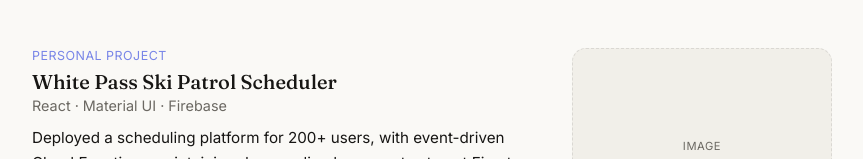
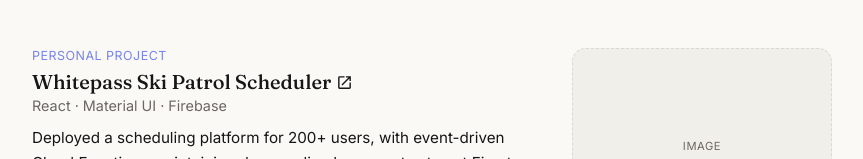
Before and after one commit to brtboi/brtboi.github.io, a React (Vite) app: page / in a window 1280 px wide. Shown: the part 3279-3438 px from the top of the page, without its empty margins (208-1071 px from the left). Built offline with nearby package versions, Linux system fonts and the light colour scheme.

Commit message:
update whitepass and tractor titles

```diff
--- a/src/components/Timeline.tsx
+++ b/src/components/Timeline.tsx
@@ -4,11 +4,11 @@ import Reveal from './Reveal'
 import styles from './Timeline.module.scss'
 
 export type TimelineEntry = {
-  overline: string
-  title: string
+  overline: ReactNode
+  title: ReactNode
   subtitle: ReactNode
   description: ReactNode
-  tags: string[]
+  tags: ReactNode[]
 }
 
 export default function Timeline({
@@ -29,19 +29,19 @@ export default function Timeline({
         <h2>{title}</h2>
       </Reveal>
         {items.map((item, i) => (
-          <li key={item.title}>
+          <li key={i}>
             <Reveal delay={(i % 2) * 60}>
               <div
                 className={clsx(styles.timelineRow, !showImages && styles.timelineRowTextOnly)}
               >
                 <div>
-                  <p className={styles.timelineOverline}>{item.overline}</p>
+                  <div className={styles.timelineOverline}>{item.overline}</div>
                   <h3 className={styles.timelineTitle}>{item.title}</h3>
                   <div className={styles.timelineSubtitle}>{item.subtitle}</div>
                   <div className={styles.timelineDesc}>{item.description}</div>
                   <ul className={styles.timelineTags}>
-                    {item.tags.map((tag) => (
-                      <li key={tag}>{tag}</li>
+                    {item.tags.map((tag, j) => (
+                      <li key={j}>{tag}</li>
                     ))}
                   </ul>
                 </div>
--- a/src/content.tsx
+++ b/src/content.tsx
@@ -108,7 +108,7 @@ export const projects: TimelineEntry[] = [
   },
   {
     overline: 'Personal Project',
-    title: 'White Pass Ski Patrol Scheduler',
+    title: (<ExternalLink href="https://whitepass-patrol-dev.web.app">Whitepass Ski Patrol Scheduler</ExternalLink>),
     subtitle: 'React · Material UI · Firebase',
     description:
       'Deployed a scheduling platform for 200+ users, with event-driven Cloud Functions maintaining denormalized aggregates to cut Firestore reads and cost. Refined the product through user interviews and usability testing.',
@@ -116,7 +116,7 @@ export const projects: TimelineEntry[] = [
   },
   {
     overline: 'Personal Project',
-    title: 'Tractor — Multiplayer Card Game',
+    title: 'Multiplayer Tractor Card Game Platform',
     subtitle: 'React · SCSS · Express.js · Socket.io',
     description:
       'Built a full-stack, real-time implementation of the Tractor card game, with a WebSocket-based client-server architecture synchronizing game state across multiple connected players.',
```
